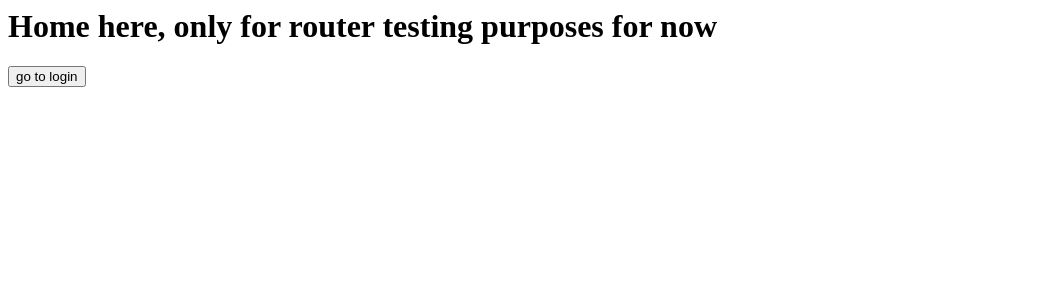
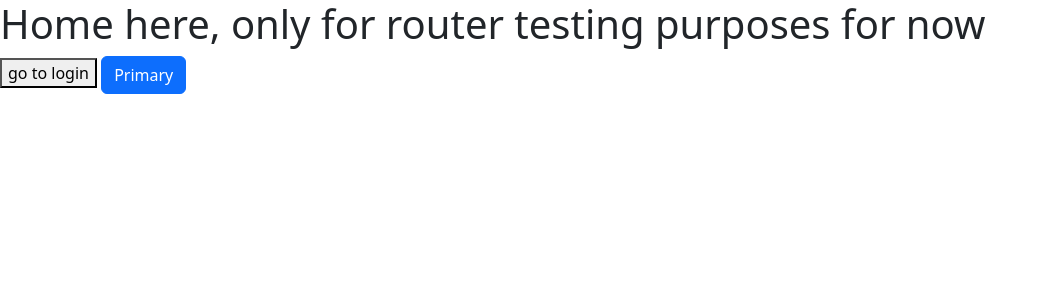
Before and after one commit to dzsozef13/Bottomshelf, a PHP site: page / in a window 1280 px wide. Shown: the top 300 px of the page, without its empty margins (0-1048 px from the left). Run offline with PHP 8.4, Linux system fonts and the light colour scheme.

Commit message:
added bootstrap through cdn only in home just to test

```diff
--- a/app/index.php
+++ b/app/index.php
@@ -14,7 +14,7 @@
 console_log("Ready");
 // premade routes are in Routes file
 $router = new Router();
+
 $router->matchFromPath($_SERVER['REQUEST_URI'], $_SERVER['REQUEST_METHOD']);
 
-
 ?>
--- a/app/src/router/Router.php
+++ b/app/src/router/Router.php
@@ -70,6 +70,8 @@
         }
         return $route;
     }
+
+    echo 'not found 404';
 }
 
  /**
--- a/app/src/view/Home.php
+++ b/app/src/view/Home.php
@@ -19,10 +19,13 @@
     <meta charset="UTF-8">
     <meta http-equiv="X-UA-Compatible" content="IE=edge">
     <meta name="viewport" content="width=device-width, initial-scale=1.0">
+    <link href="https://cdn.jsdelivr.net/npm/bootstrap@5.2.2/dist/css/bootstrap.min.css" rel="stylesheet" integrity="sha384-Zenh87qX5JnK2Jl0vWa8Ck2rdkQ2Bzep5IDxbcnCeuOxjzrPF/et3URy9Bv1WTRi" crossorigin="anonymous">
+    <script src="https://cdn.jsdelivr.net/npm/bootstrap@5.2.2/dist/js/bootstrap.bundle.min.js" integrity="sha384-OERcA2EqjJCMA+/3y+gxIOqMEjwtxJY7qPCqsdltbNJuaOe923+mo//f6V8Qbsw3" crossorigin="anonymous"></script>
     <title>Home</title>
 </head>
 <body>
     <h1>Home here, only for router testing purposes for now</h1>
     <a href="/login"><button>go to login</button></a>
+    <button type="button" class="btn btn-primary">Primary</button>
 </body>
 </html>
```
